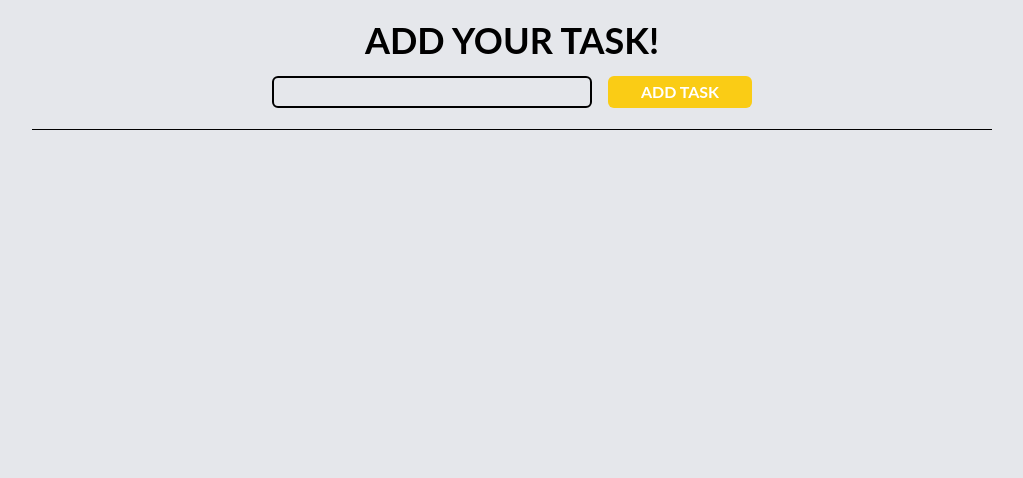
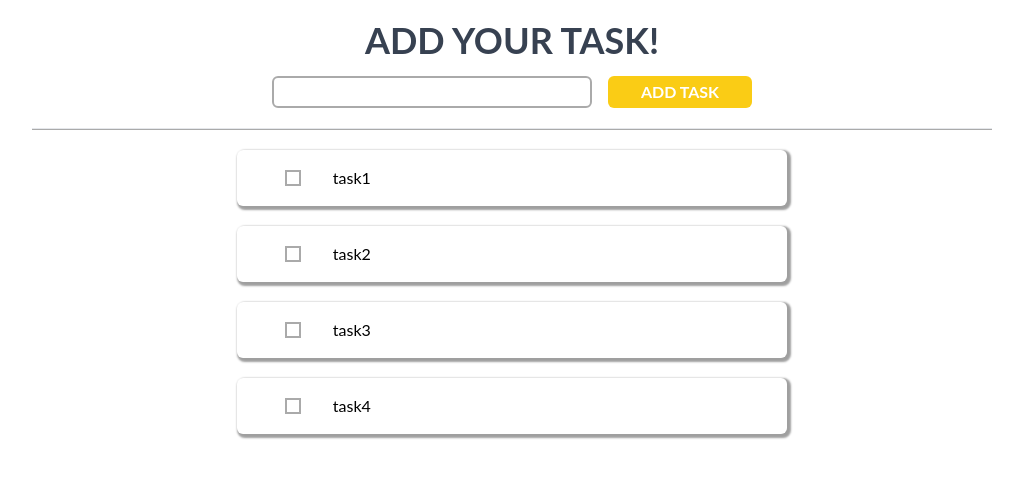
Before and after one commit to Swapnil-Mannurkar/to-do-list, a Next.js app: page / in a window 1280 px wide. Shown: the top 478 px of the page, without its empty margins (128-1151 px from the left). Built offline with nearby package versions, Linux system fonts and the light colour scheme.

Commit message:
to do list view

```diff
--- a/components/home/SearchBar.module.css
+++ b/components/home/SearchBar.module.css
@@ -3,7 +3,7 @@
 }
 
 .searchBarContainer h1 {
-  @apply font-bold text-4xl uppercase;
+  @apply font-bold text-4xl uppercase text-gray-700;
 }
 
 .searchBarContainer form {
@@ -11,7 +11,7 @@
 }
 
 .searchBarContainer input {
-  @apply border-black border-2 px-2 rounded-md w-80 bg-transparent;
+  @apply border-[#00000055] border-2 px-2 rounded-md w-80 bg-transparent focus:outline-none;
 }
 
 .searchBarContainer button {
--- /dev/null
+++ b/components/home/ToDoList.jsx
@@ -0,0 +1,19 @@
+import React from "react";
+import ToDoListItem from "./ToDoListItem";
+import styles from "./ToDoList.module.css";
+
+const DUMMY_DATA = ["task1", "task2", "task3", "task4"];
+
+const ToDoList = () => {
+  return (
+    <div className={styles.toDoListContainer}>
+      <ul>
+        {DUMMY_DATA.map((task) => (
+          <ToDoListItem task={task} key={task} />
+        ))}
+      </ul>
+    </div>
+  );
+};
+
+export default ToDoList;
--- /dev/null
+++ b/components/home/ToDoList.module.css
@@ -0,0 +1,13 @@
+.toDoListContainer {
+  @apply w-full h-4/5 mt-1 overflow-y-auto flex flex-col items-center;
+}
+
+.toDoListContainer ul {
+  @apply w-[43%] mt-4 text-center flex flex-col gap-5;
+  scrollbar-width: none;
+  -ms-overflow-style: none;
+}
+
+.scrollable-list::-webkit-scrollbar {
+  display: none;
+}
--- /dev/null
+++ b/components/home/ToDoListItem.jsx
@@ -0,0 +1,28 @@
+import React, { useState } from "react";
+import styles from "./ToDoListItem.module.css";
+
+const ToDoListItem = (props) => {
+  const [isDone, setIsDone] = useState(false);
+
+  const checkboxHandler = () => {
+    setIsDone((prev) => !prev);
+  };
+
+  const textStyle = {
+    textDecoration: isDone ? "line-through" : "none",
+  };
+
+  return (
+    <li className={styles.listItem} onClick={checkboxHandler}>
+      <input
+        type="checkbox"
+        onChange={checkboxHandler}
+        onClick={checkboxHandler}
+        checked={isDone ? true : false}
+      ></input>
+      <span style={textStyle}>{props.task}</span>
+    </li>
+  );
+};
+
+export default ToDoListItem;
--- /dev/null
+++ b/components/home/ToDoListItem.module.css
@@ -0,0 +1,21 @@
+.listItem {
+  @apply w-full pl-12 py-4 rounded-md flex items-center gap-8 cursor-pointer
+  hover:scale-x-[1.02] shadow-[2px_2px_2px_2px_#00000060];
+}
+
+.listItem input::before {
+  content: "\2713";
+  line-height: 15px;
+  @apply block text-[14px] pl-[2.5px] font-[900] text-white;
+}
+
+.listItem input {
+  -webkit-appearance: none;
+  -moz-appearance: none;
+  appearance: none;
+  @apply w-4 h-4 border-2 border-solid border-[#00000055];
+}
+
+.listItem input:checked {
+  @apply bg-yellow-400 border-0;
+}
--- a/package.json
+++ b/package.json
@@ -9,9 +9,10 @@
     "lint": "next lint"
   },
   "dependencies": {
+    "next": "14.0.3",
     "react": "^18",
     "react-dom": "^18",
-    "next": "14.0.3"
+    "react-icons": "^4.12.0"
   },
   "devDependencies": {
     "autoprefixer": "^10.0.1",
--- a/pages/homePage.module.css
+++ b/pages/homePage.module.css
@@ -1,3 +1,3 @@
 .container {
-  @apply w-full h-screen flex flex-col items-center bg-gray-200;
+  @apply w-full h-screen flex flex-col items-center;
 }
--- a/pages/index.js
+++ b/pages/index.js
@@ -1,6 +1,7 @@
 import React from "react";
 import styles from "./homePage.module.css";
 import SearchBar from "@/components/home/SearchBar";
+import ToDoList from "@/components/home/ToDoList";
 
 const HomePage = () => {
   return (
@@ -10,10 +11,10 @@ const HomePage = () => {
         style={{
           width: "75%",
           height: "2px",
-          color: "black",
-          background: "black",
+          background: "#00000055",
         }}
       />
+      <ToDoList />
     </div>
   );
 };
```
Also changed, not shown: 1 other file (tests, documents, lock files or other folders).
